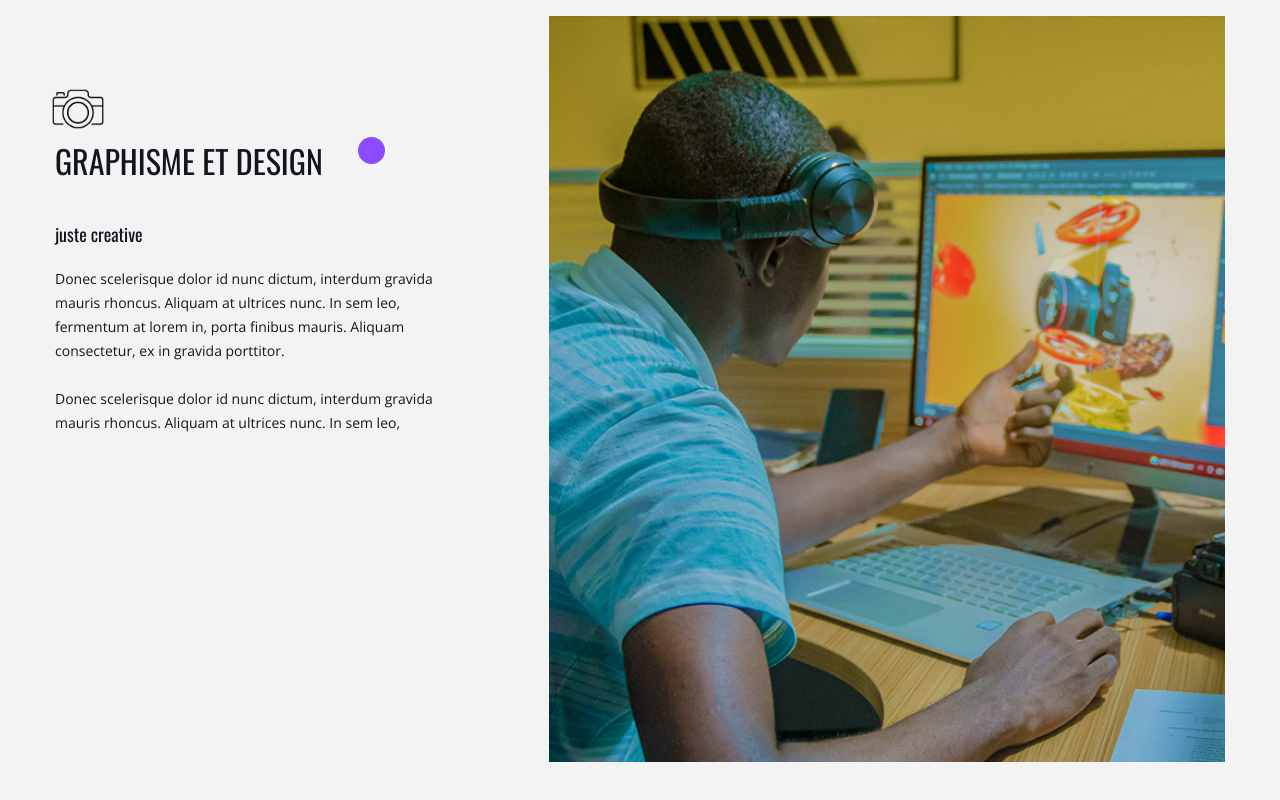
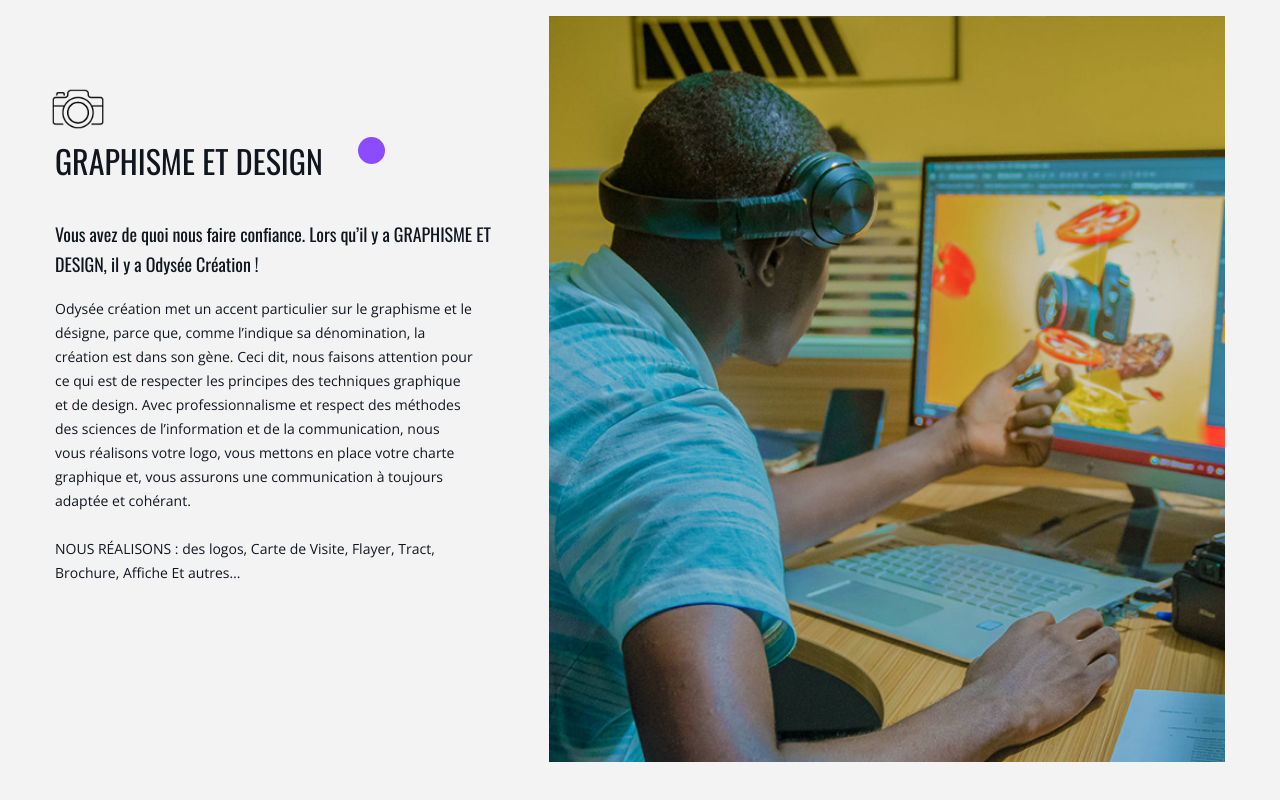
Before and after one commit to odyseecreation/odyseecreation, a plain HTML site: page service-graphisme-design.html in a window 1280 px wide. Shown: the part 674-1474 px from the top of the page. Drawn offline with nearby package versions, Linux system fonts and the light colour scheme; some icons are missing; files whose address does not match are found by name.

Commit message:
feat: update of content for evry services

```diff
--- a/service-graphisme-design.html
+++ b/service-graphisme-design.html
@@ -142,16 +142,30 @@
                 <h3 class="title">
                   <span>Graphisme et Design</span>
                 </h3>
-                <h5 class="description">juste creative</h5>
+                <h5 class="description">
+					Vous avez de quoi nous faire confiance. Lors qu’il y a
+					GRAPHISME ET DESIGN, il y a Odysée Création !</h5>
                 <p class="text-1">
-                  Donec scelerisque dolor id nunc dictum, interdum gravida
-                  mauris rhoncus. Aliquam at ultrices nunc. In sem leo,
-                  fermentum at lorem in, porta finibus mauris. Aliquam
-                  consectetur, ex in gravida porttitor.
+					 Odysée création met un accent particulier sur le graphisme et
+					le désigne, parce que, comme l’indique sa dénomination, la
+					création est dans son gène. Ceci dit, nous faisons attention
+					pour ce qui est de respecter les principes des techniques
+					graphique et de design. Avec professionnalisme et respect des
+					méthodes des sciences de l’information et de la communication,
+					nous vous réalisons votre logo, vous mettons en place votre
+					charte graphique et, vous assurons une communication à
+					toujours adaptée et cohérant.
                 </p>
                 <p class="text-2">
-                  Donec scelerisque dolor id nunc dictum, interdum gravida
-                  mauris rhoncus. Aliquam at ultrices nunc. In sem leo,
+					NOUS RÉALISONS :
+					des logos,
+					Carte de Visite,
+					Flayer,
+					Tract,
+					Brochure,
+					Affiche
+					Et autres…
+
                 </p>
               </div>
             </div>
```
Also changed, not shown: service-photographie.html (+14 -12 lines), service-production-video.html (+21 -7 lines), service-web-developpement.html (+16 -7 lines).
